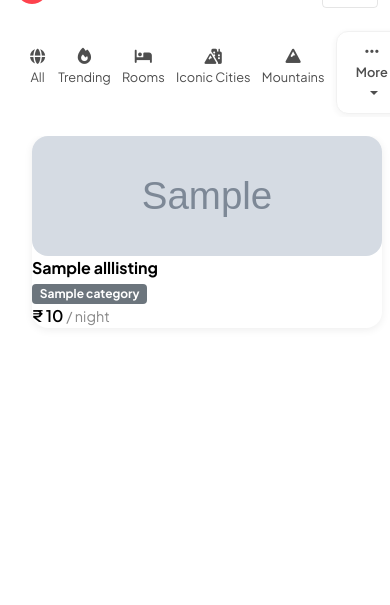
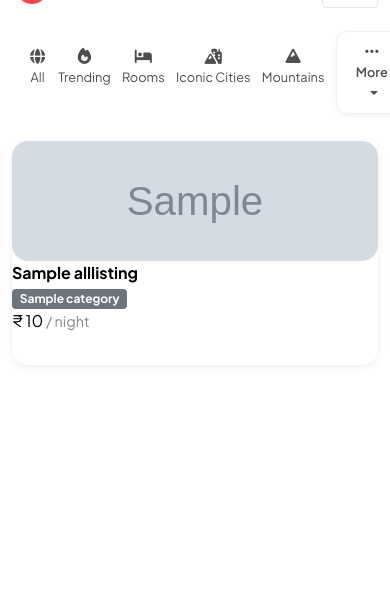
Before and after one commit to MANASZ-WEBDEV/Airbnb, a Node project: template views/listings/index.ejs in a window 390 px wide. Shown: the part 41-646 px from the top of the page. Run offline with Node 20 templates, Linux system fonts and the light colour scheme; the template is opened without the code that fills it: most values are stand-ins (such as "Sample title", 1, 10 or a date in 2020); grey boxes marked "Sample" are stand-in pictures; some libraries are stand-ins or nearby versions.

Commit message:
Add All Listings Responsiveness

```diff
--- a/public/css/style.css
+++ b/public/css/style.css
@@ -135,10 +135,6 @@ body{
   }
   .dropdown {
     display: inline-block;
-  }
-  .row-cols-lg-3 > * {
-    flex: 0 0 100%;
-    max-width: 100%;
   }
   .listing-card {
     margin-bottom: 1rem;
--- a/views/listings/index.ejs
+++ b/views/listings/index.ejs
@@ -331,37 +331,44 @@ document.addEventListener('DOMContentLoaded', function() {
   }
 });
 </script>
-<div class="row row-cols-lg-3 row-cols-md-3 row-cols-sm-1 mt-3" style="width:100vw;overflow-x:hidden;box-sizing:border-box;margin-top:1.2rem;">
+<div class="row mt-4 justify-content-center">
   <% for (let listing of alllisting) { %>
-  <a href="/listings/<%= listing._id %>" class="listing-link">
-    <div class="card col listing-card">
+
+  <div class="col-12 col-md-6 col-lg-4 d-flex justify-content-center">
+    <a href="/listings/<%= listing._id %>" class="listing-link w-100">
+
+      <div class="card listing-card h-100">
         <img
           src="<%= listing.image.url %>"
           class="card-img-top"
           alt="listing_image"
-        style="height: 20rem"
         />
-      <div class="card-img-overlay">
-        <!-- abcd -->
-      </div>
+
         <div class="card-body">
           <p class="card-text">
-          <b><%= listing.title %> </b> <br />
+            <b><%= listing.title %></b><br/>
+
             <% if (Array.isArray(listing.category)) { %>
               <% listing.category.forEach(function(cat) { %>
                 <span class="badge bg-secondary"><%= cat %></span>
               <% }); %>
             <% } else if (listing.category) { %>
               <span class="badge bg-secondary"><%= listing.category %></span>
-          <% } %><br />
+            <% } %>
+
+            <br/>
+
             <span class="price-label">
-            <span style="font-weight:600;" class="main-price" data-base="<%= listing.price %>"></span>
+              <span class="main-price" data-base="<%= listing.price %>"></span>
               <span style="font-size:0.9rem;color:#888;">/ night</span>
             </span>
           </p>
         </div>
       </div>
+
     </a>
+  </div>
+
   <% } %>
 </div>
 
```
Lines whose indentation alone changed are shown as unchanged.
